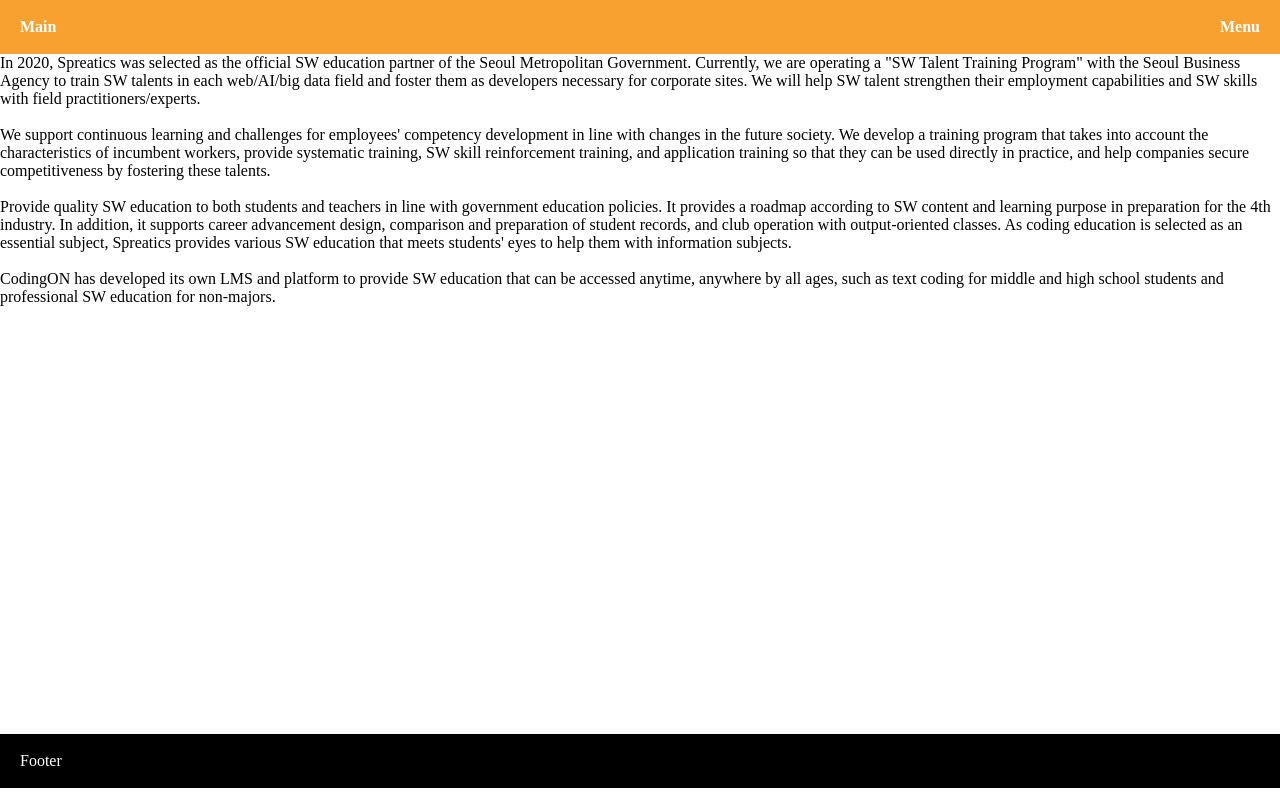
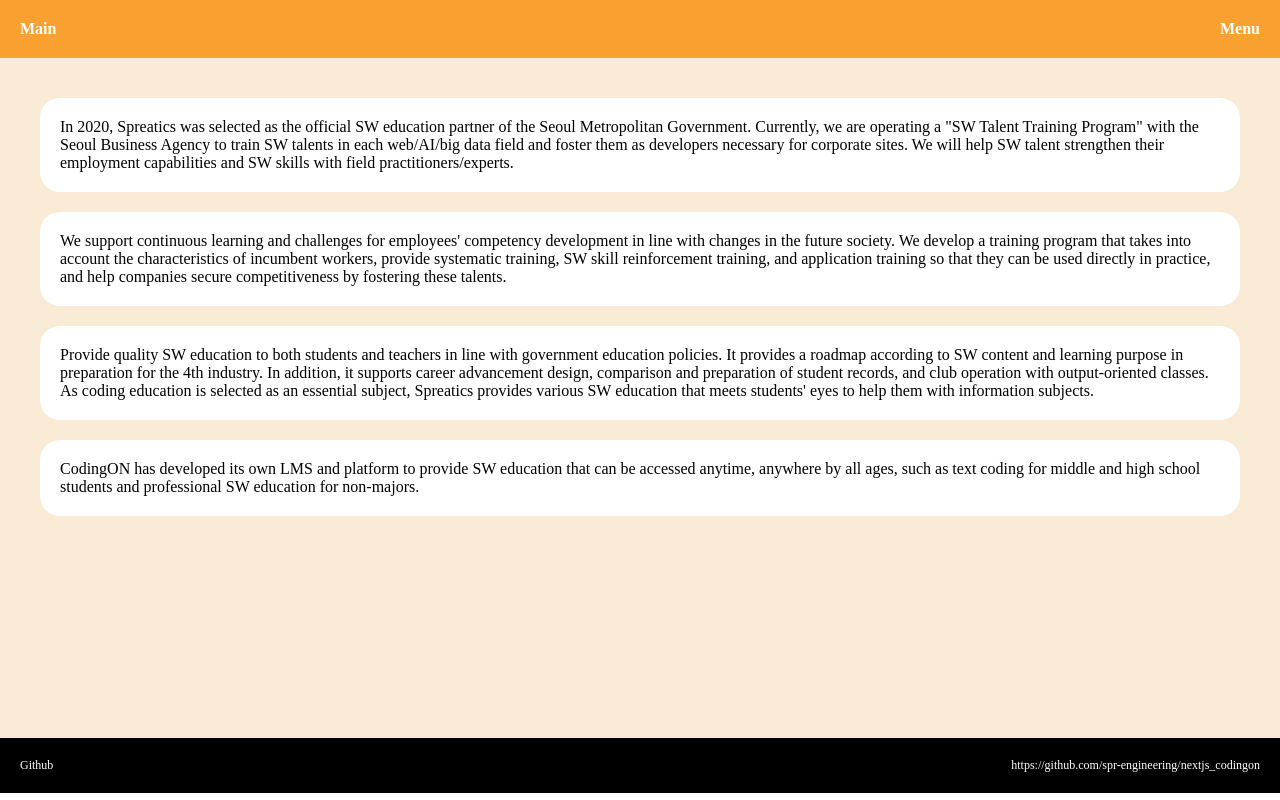
Before and after one commit to spr-engineering/nextjs_codingon, a Next.js app: page /component_and_layout in a window 1280 px wide. Built offline with nearby package versions, Linux system fonts and the light colour scheme.

Commit message:
style jsx

```diff
--- a/src/components/IntroduceCodingON.tsx
+++ b/src/components/IntroduceCodingON.tsx
@@ -1,36 +1,56 @@
 export default function IntroduceCodingON() {
   return (
     <>
-      In 2020, Spreatics was selected as the official SW education partner of
-      the Seoul Metropolitan Government. Currently, we are operating a "SW
-      Talent Training Program" with the Seoul Business Agency to train SW
-      talents in each web/AI/big data field and foster them as developers
-      necessary for corporate sites. We will help SW talent strengthen their
-      employment capabilities and SW skills with field practitioners/experts.
-      <br />
-      <br />
-      We support continuous learning and challenges for employees' competency
-      development in line with changes in the future society. We develop a
-      training program that takes into account the characteristics of incumbent
-      workers, provide systematic training, SW skill reinforcement training, and
-      application training so that they can be used directly in practice, and
-      help companies secure competitiveness by fostering these talents.
-      <br />
-      <br />
-      Provide quality SW education to both students and teachers in line with
-      government education policies. It provides a roadmap according to SW
-      content and learning purpose in preparation for the 4th industry. In
-      addition, it supports career advancement design, comparison and
-      preparation of student records, and club operation with output-oriented
-      classes. As coding education is selected as an essential subject,
-      Spreatics provides various SW education that meets students' eyes to help
-      them with information subjects.
-      <br />
-      <br />
-      CodingON has developed its own LMS and platform to provide SW education
-      that can be accessed anytime, anywhere by all ages, such as text coding
-      for middle and high school students and professional SW education for
-      non-majors.
+      <div className="introduce-codingon-container">
+        <div className="paragraph">
+          In 2020, Spreatics was selected as the official SW education partner
+          of the Seoul Metropolitan Government. Currently, we are operating a
+          "SW Talent Training Program" with the Seoul Business Agency to train
+          SW talents in each web/AI/big data field and foster them as developers
+          necessary for corporate sites. We will help SW talent strengthen their
+          employment capabilities and SW skills with field
+          practitioners/experts.
+        </div>
+        <div className="paragraph">
+          We support continuous learning and challenges for employees'
+          competency development in line with changes in the future society. We
+          develop a training program that takes into account the characteristics
+          of incumbent workers, provide systematic training, SW skill
+          reinforcement training, and application training so that they can be
+          used directly in practice, and help companies secure competitiveness
+          by fostering these talents.
+        </div>
+        <div className="paragraph">
+          Provide quality SW education to both students and teachers in line
+          with government education policies. It provides a roadmap according to
+          SW content and learning purpose in preparation for the 4th industry.
+          In addition, it supports career advancement design, comparison and
+          preparation of student records, and club operation with
+          output-oriented classes. As coding education is selected as an
+          essential subject, Spreatics provides various SW education that meets
+          students' eyes to help them with information subjects.
+        </div>
+        <div className="paragraph">
+          CodingON has developed its own LMS and platform to provide SW
+          education that can be accessed anytime, anywhere by all ages, such as
+          text coding for middle and high school students and professional SW
+          education for non-majors.
+        </div>
+      </div>
+
+      <style jsx>{`
+        .introduce-codingon-container {
+          padding: 20px;
+        }
+        .paragraph {
+          margin: 20px;
+          padding: 20px;
+          border: 0px;
+          border-radius: 20px;
+          background-color: white;
+          cursor: default;
+        }
+      `}</style>
     </>
   )
 }
--- a/src/components/layout/Footer.tsx
+++ b/src/components/layout/Footer.tsx
@@ -3,7 +3,10 @@
 export default function Footer() {
   return (
     <>
-      <footer className={styles.footer}>Footer</footer>
+      <footer className={styles.footer}>
+        <div>Github</div>
+        <div>https://github.com/spr-engineering/nextjs_codingon</div>
+      </footer>
     </>
   )
 }
--- a/src/components/layout/Navbar.tsx
+++ b/src/components/layout/Navbar.tsx
@@ -4,8 +4,8 @@
   return (
     <>
       <nav className={styles.nav}>
-        <div>Main</div>
-        <div>Menu</div>
+        <div className={styles.click}>Main</div>
+        <div className={styles.click}>Menu</div>
       </nav>
     </>
   )
--- a/src/styles/Layout.module.css
+++ b/src/styles/Layout.module.css
@@ -1,5 +1,18 @@
 .main {
   min-height: 85vh;
+  background-color: antiquewhite;
+}
+
+.click {
+  cursor: pointer;
+}
+
+.nav,
+.footer {
+  padding: 20px;
+  display: flex;
+  justify-content: space-between;
+  color: white;
 }
 
 .nav {
@@ -9,12 +22,6 @@
 
 .footer {
   background-color: black;
+  font-size: 12px;
+  text-align: center;
 }
-
-.nav,
-.footer {
-  padding: 18px 20px;
-  display: flex;
-  justify-content: space-between;
-  color: white;
-}
```
